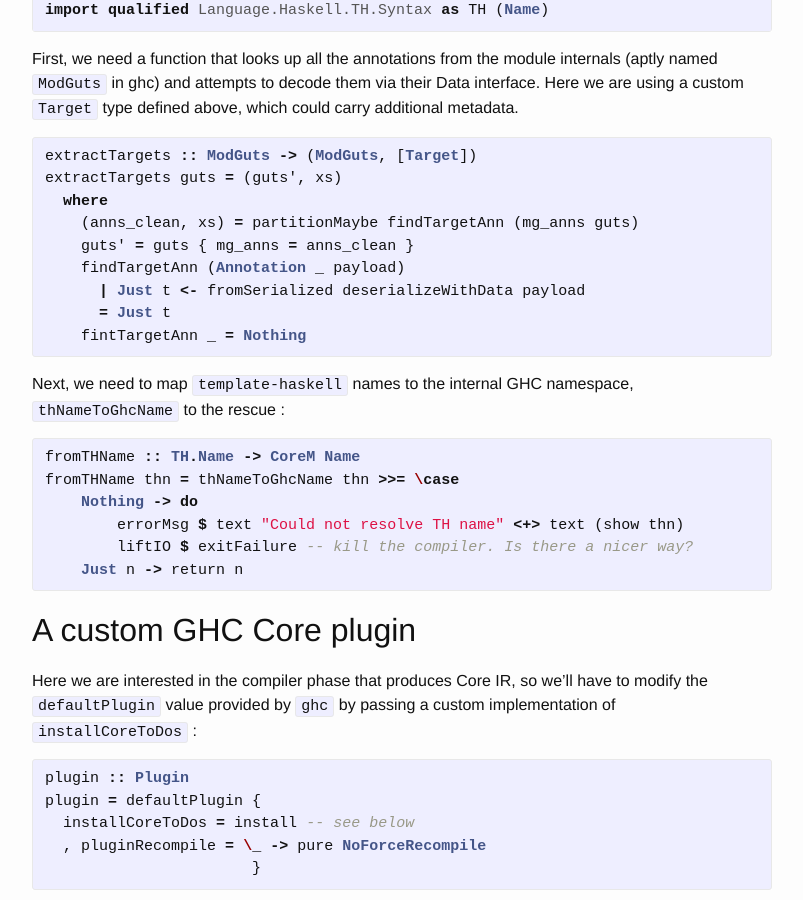
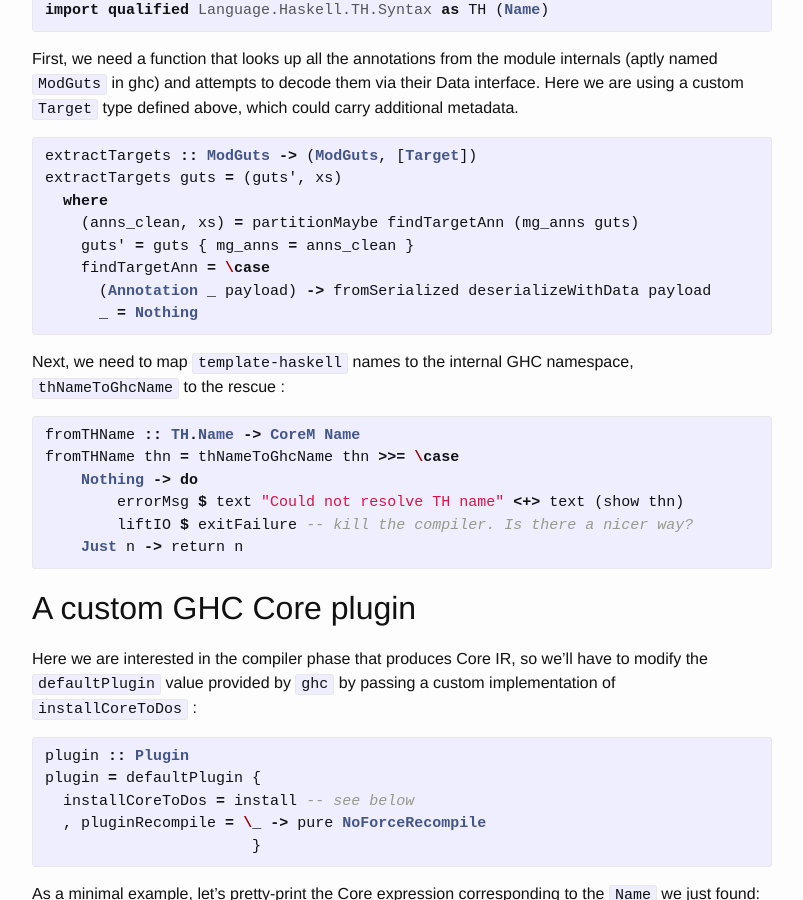
Before and after one commit to ocramz/ocramz.github.io, a Jekyll site: the page built from _posts/2021-06-22-finding-core-th.markdown, in a window 1280 px wide and 900 px high, scrolled down 2066 px. Shown: the whole window, without its empty margins (238-1041 px from the left). Built offline with Jekyll 4.4.1, drawn with Linux system fonts in a browser that asks for light colours.

Commit message:
blog update

```diff
--- a/_posts/2021-06-22-finding-core-th.markdown
+++ b/_posts/2021-06-22-finding-core-th.markdown
@@ -76,10 +76,9 @@ extractTargets guts = (guts', xs)
   where
     (anns_clean, xs) = partitionMaybe findTargetAnn (mg_anns guts)
     guts' = guts { mg_anns = anns_clean }
-    findTargetAnn (Annotation _ payload)
-      | Just t <- fromSerialized deserializeWithData payload
-      = Just t
-    fintTargetAnn _ = Nothing
+    findTargetAnn = \case
+      (Annotation _ payload) -> fromSerialized deserializeWithData payload
+      _ = Nothing
 {% endhighlight %}
 
 Next, we need to map `template-haskell` names to the internal GHC namespace, `thNameToGhcName` to the rescue :
```
Also changed, not shown: 1 other file.
